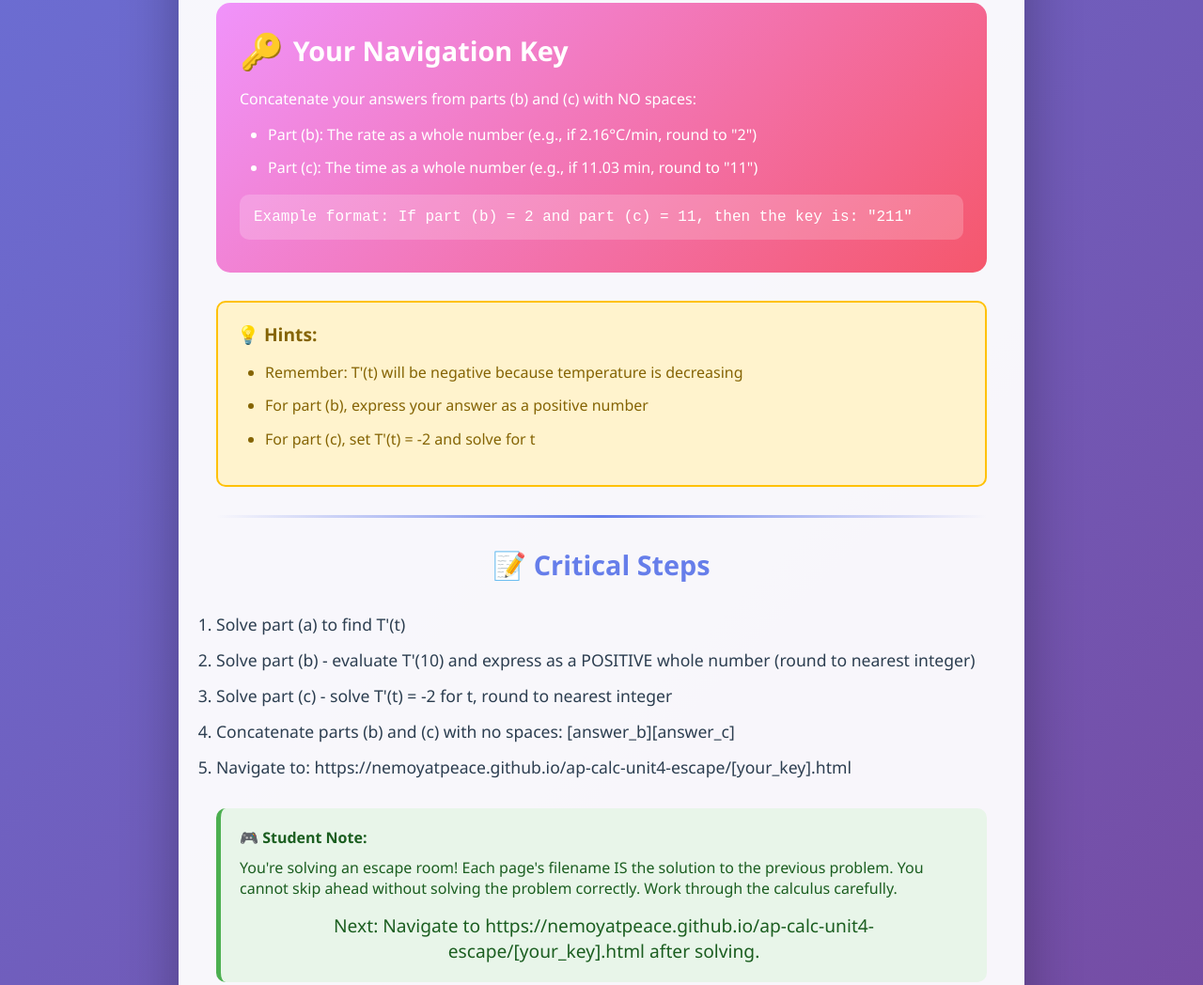
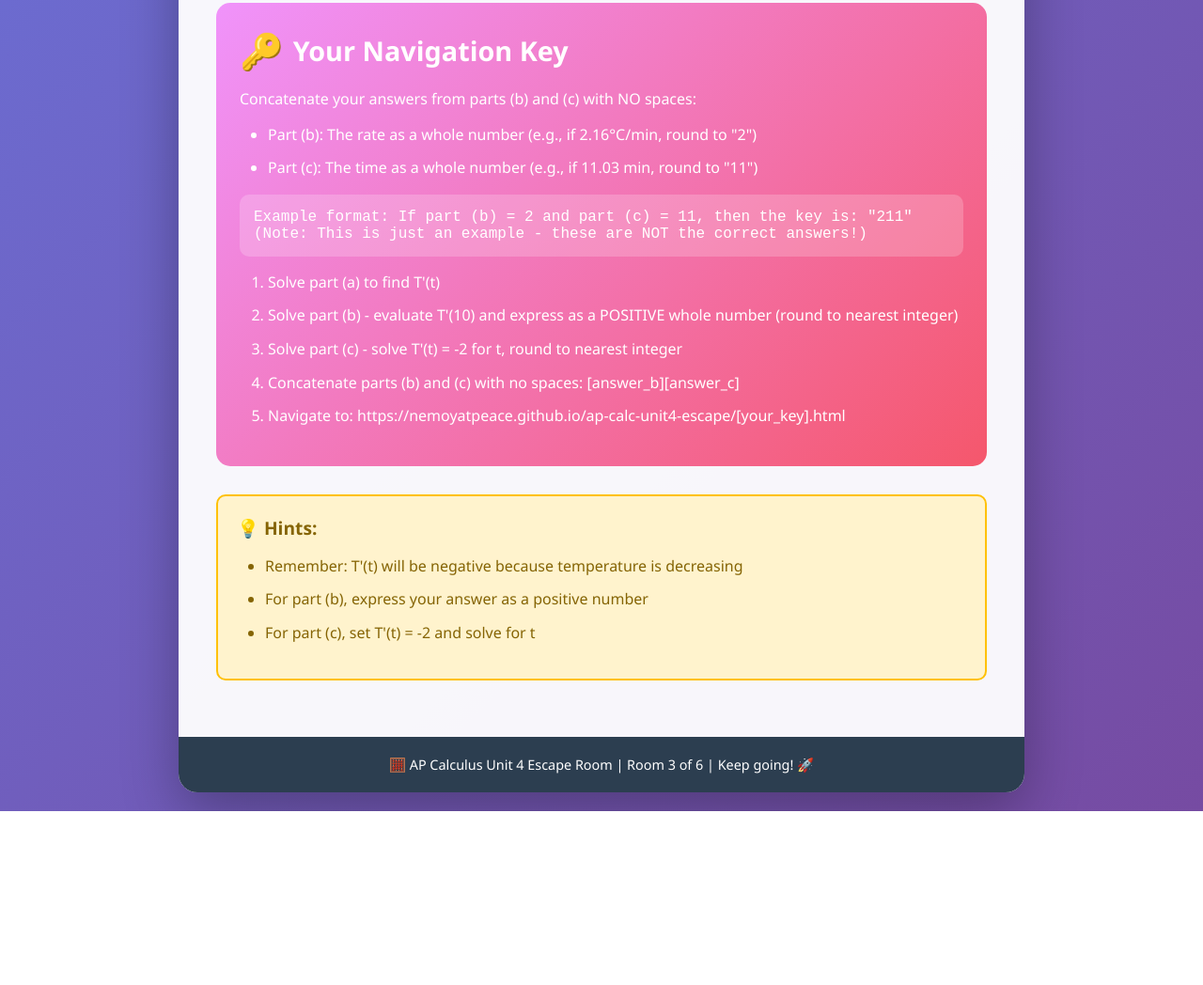
Before and after one commit to nemoyatpeace/ap-calc-unit4-escape, a plain HTML site: page 6speedingup.html in a window 1280 px wide. Shown: the part 1276-2324 px from the top of the page at 94% size. After the commit the page ends 2139 px from the top, so only its background shows below. Drawn offline with Linux system fonts and the light colour scheme.

Commit message:
Remove Student Note section and merge Navigation Key

```diff
--- a/6speedingup.html
+++ b/6speedingup.html
@@ -213,6 +213,11 @@
             line-height: 1.6;
         }
 
+        ol {
+            margin: 15px 0;
+            padding-left: 30px;
+        }
+
         .footer {
             background: #2c3e50;
             color: #fff;
@@ -277,8 +282,16 @@
                     <li>Part (c): The time as a whole number (e.g., if 11.03 min, round to "11")</li>
                 </ul>
                 <div class="key-format">
-                    Example format: If part (b) = 2 and part (c) = 11, then the key is: "211"
+                    Example format: If part (b) = 2 and part (c) = 11, then the key is: "211"<br>
+                    (Note: This is just an example - these are NOT the correct answers!)
                 </div>
+                <ol>
+                    <li>Solve part (a) to find T'(t)</li>
+                    <li>Solve part (b) - evaluate T'(10) and express as a POSITIVE whole number (round to nearest integer)</li>
+                    <li>Solve part (c) - solve T'(t) = -2 for t, round to nearest integer</li>
+                    <li>Concatenate parts (b) and (c) with no spaces: [answer_b][answer_c]</li>
+                    <li>Navigate to: https://nemoyatpeace.github.io/ap-calc-unit4-escape/[your_key].html</li>
+                </ol>
             </div>
 
             <div class="hint-box">
@@ -289,23 +302,6 @@
                     <li>For part (c), set T'(t) = -2 and solve for t</li>
                 </ul>
             </div>
-
-            <div class="divider"></div>
-
-            <h3 style="color: #667eea; text-align: center; font-size: 1.8em; margin: 30px 0;">📝 Critical Steps</h3>
-            <ol style="color: #2c3e50; font-size: 1.1em; line-height: 2;">
-                <li>Solve part (a) to find T'(t)</li>
-                <li>Solve part (b) - evaluate T'(10) and express as a POSITIVE whole number (round to nearest integer)</li>
-                <li>Solve part (c) - solve T'(t) = -2 for t, round to nearest integer</li>
-                <li>Concatenate parts (b) and (c) with no spaces: [answer_b][answer_c]</li>
-                <li>Navigate to: https://nemoyatpeace.github.io/ap-calc-unit4-escape/[your_key].html</li>
-            </ol>
-
-            <div style="background: #e8f5e9; border-left: 5px solid #4caf50; padding: 20px; border-radius: 10px; margin-top: 30px; color: #1b5e20;">
-                <strong>🎮 Student Note:</strong>
-                <p style="margin-top: 10px;">You're solving an escape room! Each page's filename IS the solution to the previous problem. You cannot skip ahead without solving the problem correctly. Work through the calculus carefully.</p>
-                <p style="margin-top: 15px; text-align: center; font-size: 1.2em;">Next: Navigate to https://nemoyatpeace.github.io/ap-calc-unit4-escape/[your_key].html after solving.</p>
-            </div>
         </div>
 
         <div class="footer">
```
